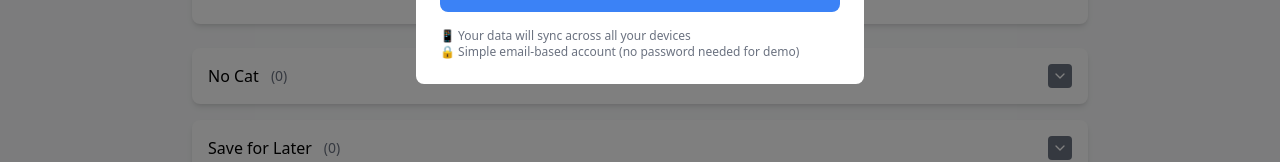
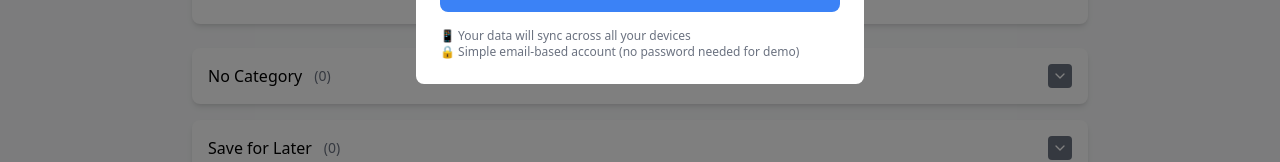
Before and after one commit to dnatisdale/my-url-manager, a React (Create React App) app: page / in a window 1280 px wide. Shown: the part 498-660 px from the top of the page. Built offline with nearby package versions, Linux system fonts and the light colour scheme.

Commit message:
Update App.js
change category issues

```diff
--- a/src/App.js
+++ b/src/App.js
@@ -132,7 +132,7 @@ const QRModal = ({ url, onClose }) => {
 
 // Category Selection Modal Component
 const CategorySelectionModal = ({ onClose, onConfirm, categories, url }) => {
-  const [selectedCategory, setSelectedCategory] = useState('No Cat');
+  const [selectedCategory, setSelectedCategory] = useState('No Category');
   const [newCategoryName, setNewCategoryName] = useState('');
   const [showNewCategoryInput, setShowNewCategoryInput] = useState(false);
 
@@ -475,7 +475,7 @@ function App() {
       const userKey = userEmail || user?.email || 'guest';
       const savedUrls = localStorage.getItem(`urlManagerUrls_${userKey}`);
       const savedCategories = localStorage.getItem(`urlManagerCategories_${userKey}`);
-      const defaultCategories = ['No Cat', 'Save for Later', '5fish', 'GRN', 'Thailand'];
+      const defaultCategories = ['No Category', 'Save for Later', '5fish', 'GRN', 'Thailand'];
 
       let categories = defaultCategories;
       if (savedCategories) {
@@ -491,7 +491,7 @@ function App() {
     } catch (error) {
       return {
         urls: [],
-        categories: ['No Cat', 'Save for Later', '5fish', 'GRN', 'Thailand']
+        categories: ['No Category', 'Save for Later', '5fish', 'GRN', 'Thailand']
       };
     }
   };
@@ -540,7 +540,7 @@ function App() {
   const [urls, setUrls] = useState(initialData.urls);
   const [inputUrl, setInputUrl] = useState('https://');
   const [selectedUrls, setSelectedUrls] = useState([]);
-  const [categories, setCategories] = useState(['No Cat', 'Save for Later', '5fish', 'GRN', 'Thailand']);
+  const [categories, setCategories] = useState(['No Category', 'Save for Later', '5fish', 'GRN', 'Thailand']);
   const [expandedCategories, setExpandedCategories] = useState({});
   const [showQRModal, setShowQRModal] = useState(null);
   const [showImportModal, setShowImportModal] = useState(false);
@@ -597,7 +597,7 @@ function App() {
 
   // Helper function to sort categories alphabetically (keeping permanent ones first)
   const getSortedCategories = () => {
-    const permanentCategories = ['No Cat', 'Save for Later', '5fish', 'GRN', 'Thailand'];
+    const permanentCategories = ['No Category', 'Save for Later', '5fish', 'GRN', 'Thailand'];
     const customCategories = categories
       .filter(cat => !permanentCategories.includes(cat))
       .sort((a, b) => a.toLowerCase().localeCompare(b.toLowerCase()));
```
